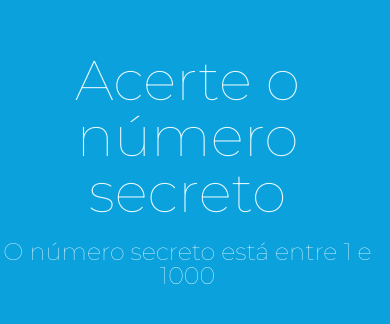
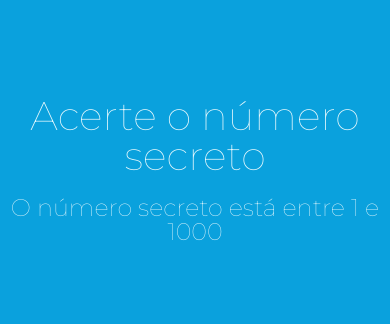
Before and after one commit to Victorprog4/Reconhecimento_de_Voz, a plain HTML site: page index.html in a window 390 px wide. Shown: the part 232-556 px from the top of the page. Drawn offline with nearby package versions, Linux system fonts and the light colour scheme.

Commit message:
adicionando media

```diff
--- a/style.css
+++ b/style.css
@@ -55,17 +55,17 @@ h3 {
   cursor: pointer;
 }
 
-@media (max-width: 420px) {
+@media (max-width: 400px) {
   body {
-    max-width: 375px;
+    max-width: 400px;
   }
 
   h1 {
-    font-size: 3.5em;
+    font-size: 2.5em;
   }
 
   h2 {
-    font-size: 2.5em;
+    font-size: 2em;
   }
   h3 {
     font-size: 1.5em;
```
